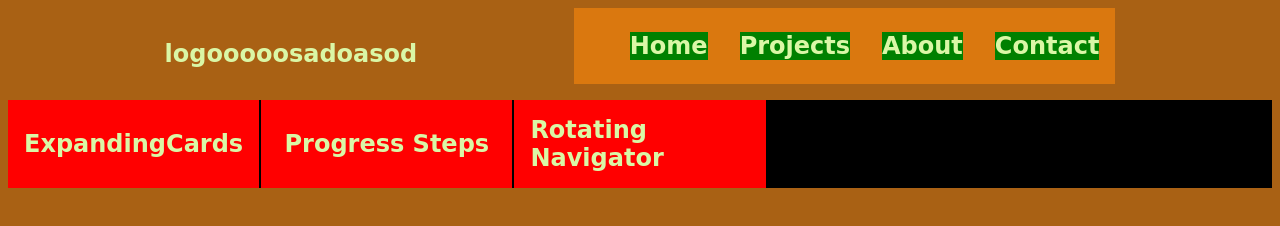
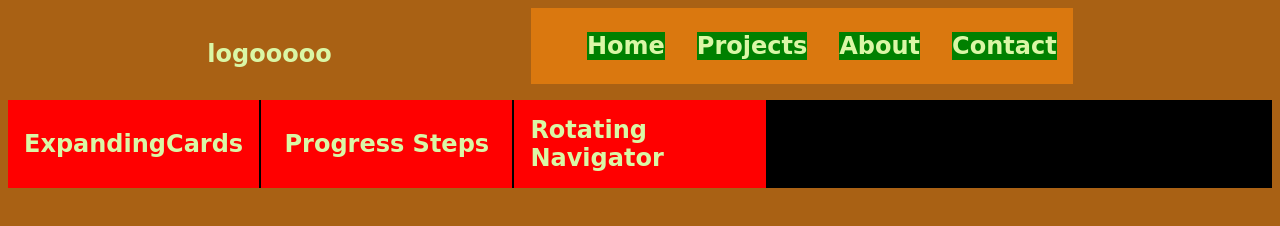
Before and after one commit to IMUST1995/ZeirBraidi.com, a plain HTML site: page index.html in a window 1280 px wide. Drawn offline with Linux system fonts and the light colour scheme; a web font is replaced by a local one.

Commit message:
updating

```diff
--- a/index.html
+++ b/index.html
@@ -9,7 +9,7 @@
 </head>
 <body>
     <header id="home">
-        <div class="logo">logooooosadoasod</div>
+        <div class="logo">logooooo</div>
         <nav class="menu">
             <ul class="linkList">
                 <li><a href="#home">Home</a></li>
```
